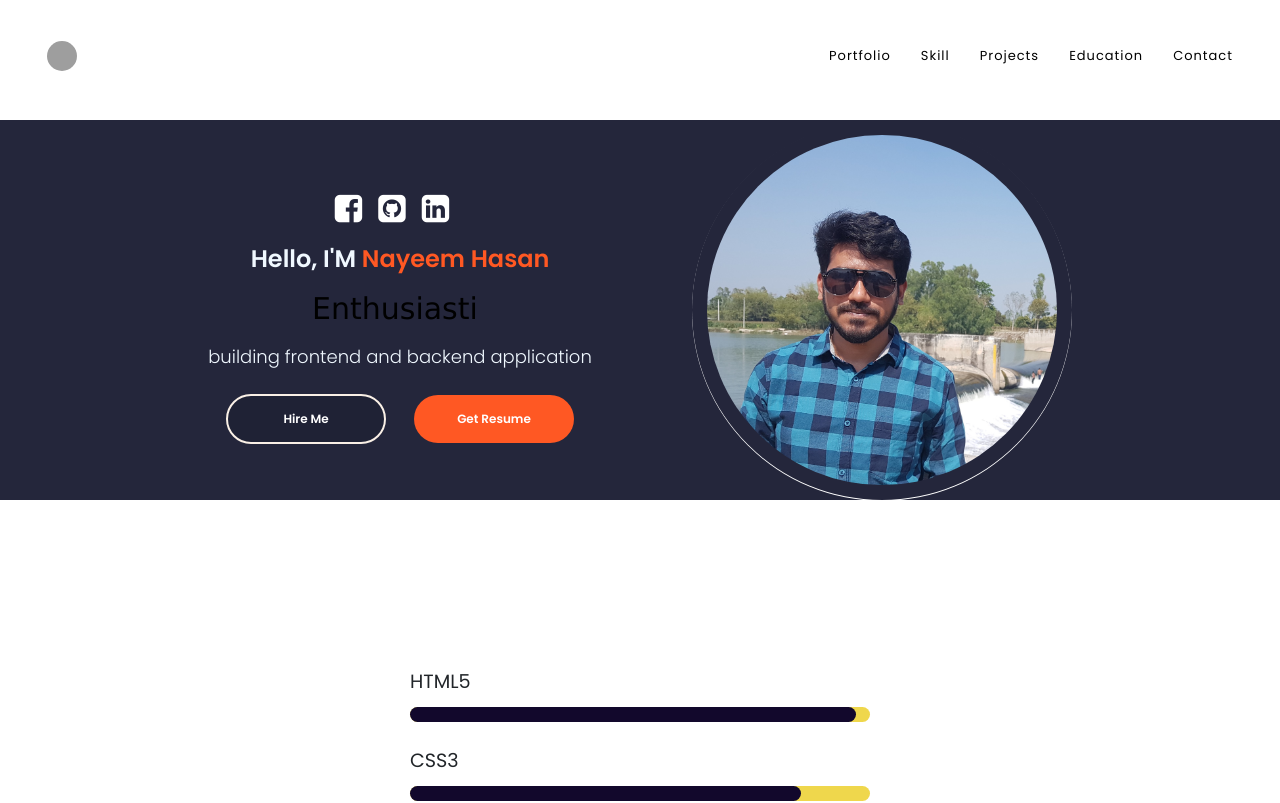
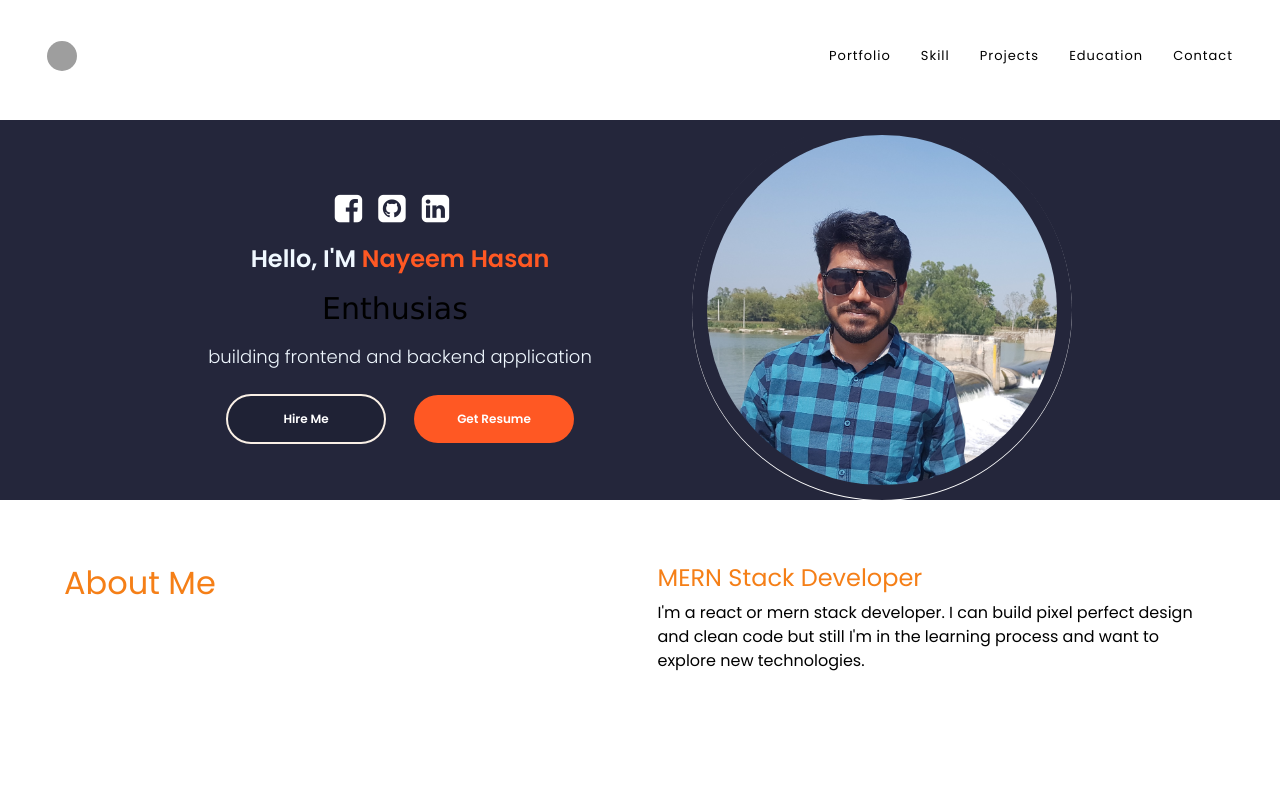
Before and after one commit to Nayeem29/personal-portfolio, a React (Create React App) app: page / in a window 1280 px wide. Shown: the top 803 px of the page. Built offline with nearby package versions, Linux system fonts and the light colour scheme; grey boxes are pictures that could not be loaded; a web font is replaced by a local one.

Commit message:
about me

```diff
--- a/src/App.js
+++ b/src/App.js
@@ -8,12 +8,14 @@ import { ToastContainer } from 'react-toastify';
 import 'react-toastify/dist/ReactToastify.css';
 import Skillbar from "./Portfolio/Skillbar/Skillbar";
 import ScrollTop from "./Portfolio/ScrollTop";
+import About from "./Portfolio/About/About";
 
 function App() {
   return (
     <div className="App">
       <Navbar />
       <Profile />
+      <About />
       <Skillbar />
       <Projects />
       <Contact />
--- /dev/null
+++ b/src/Portfolio/About/About.css
@@ -0,0 +1,10 @@
+.about-me {
+  margin-left: 4rem;
+  margin-right: 4rem;
+  margin-top: 4rem;
+}
+
+.about-me h2,
+h4 {
+  color: var(--orange);
+}
--- /dev/null
+++ b/src/Portfolio/About/About.js
@@ -0,0 +1,18 @@
+import React from 'react';
+import './About.css';
+
+const About = () => {
+  return (
+    <div className='about-me grid'>
+      <div>
+        <h2>About Me</h2>
+      </div>
+      <div>
+        <h4>MERN Stack Developer</h4>
+        <p>I'm a react or mern stack developer. I can build pixel perfect design and clean code but still I'm in the learning process and want to explore new technologies.</p>
+      </div>
+    </div>
+  );
+};
+
+export default About;
```
